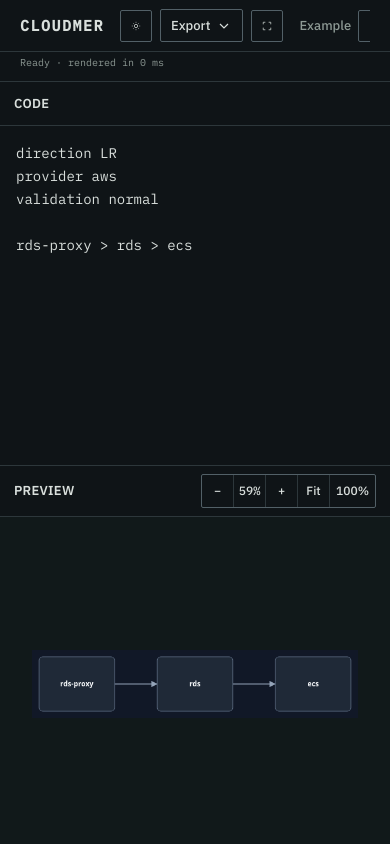
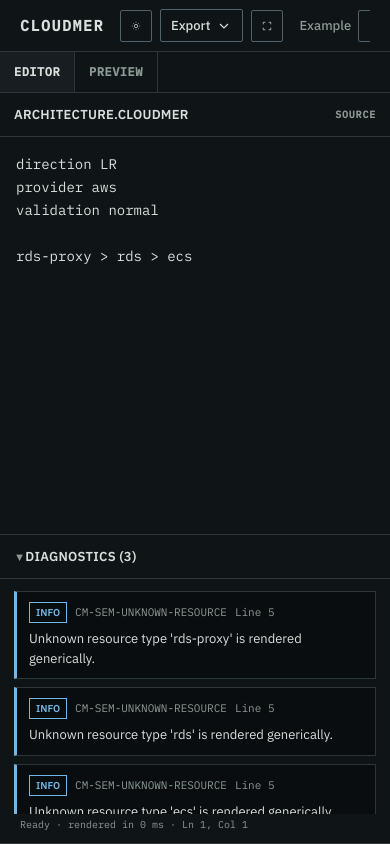
Before and after one commit to baires/archlex, a React (Vite) app in the folder apps/playground/: page / in a window 390 px wide. Shown: the top 844 px of the page. Built offline with nearby package versions, Linux system fonts and the light colour scheme; what @cloudmer/aws would draw is missing.

Commit message:
feat: add resizable responsive playground workspace

```diff
--- a/apps/playground/src/App.tsx
+++ b/apps/playground/src/App.tsx
@@ -5,6 +5,11 @@ import { CommandBar } from "./components/CommandBar.js";
 import { Diagnostics } from "./components/Diagnostics.js";
 import { Editor } from "./components/Editor.js";
 import { Preview } from "./components/Preview.js";
+import { Workspace } from "./components/Workspace.js";
+import {
+  DEFAULT_SPLIT_RATIO,
+  clampSplitRatio,
+} from "./components/workspace-state.js";
 import { ARCHITECTURE_EXAMPLES, type ArchitectureExample } from "./examples.js";
 
 const cloudmer = createCloudMer({ providers: [awsProvider(), gcpProvider()] });
@@ -31,6 +36,7 @@ interface PersistedOptions {
   direction: "LR" | "RL" | "TB" | "BT";
   validation: ValidationMode;
   theme: "dark" | "light";
+  splitRatio: number;
 }
 
 function loadPersistedOptions(): PersistedOptions {
@@ -42,12 +48,18 @@ function loadPersistedOptions(): PersistedOptions {
         direction: parsed.direction ?? "LR",
         validation: parsed.validation ?? "normal",
         theme: parsed.theme ?? "dark",
+        splitRatio: clampSplitRatio(parsed.splitRatio),
       };
     }
   } catch {
     // Corruption fallback
   }
-  return { direction: "LR", validation: "normal", theme: "dark" };
+  return {
+    direction: "LR",
+    validation: "normal",
+    theme: "dark",
+    splitRatio: DEFAULT_SPLIT_RATIO,
+  };
 }
 
 export function App() {
@@ -61,6 +73,9 @@ export function App() {
     initialOptions.validation,
   );
   const [theme, setTheme] = useState<"dark" | "light">(initialOptions.theme);
+  const [splitRatio, setSplitRatio] = useState(initialOptions.splitRatio);
+  const [cursor, setCursor] = useState({ line: 1, column: 1 });
+  const [isFullscreen, setIsFullscreen] = useState(false);
 
   const [currentSvg, setCurrentSvg] = useState<string>("");
   const [diagnostics, setDiagnostics] = useState<readonly Diagnostic[]>([]);
@@ -84,13 +99,23 @@ export function App() {
     try {
       localStorage.setItem(
         STORAGE_OPTIONS_KEY,
-        JSON.stringify({ direction, validation, theme }),
+        JSON.stringify({ direction, validation, theme, splitRatio }),
       );
     } catch {
       // Ignore storage error
     }
     document.documentElement.setAttribute("data-theme", theme);
-  }, [direction, validation, theme]);
+  }, [direction, validation, theme, splitRatio]);
+
+  useEffect(() => {
+    const syncFullscreenState = () => {
+      setIsFullscreen(document.fullscreenElement !== null);
+    };
+    document.addEventListener("fullscreenchange", syncFullscreenState);
+    syncFullscreenState();
+    return () =>
+      document.removeEventListener("fullscreenchange", syncFullscreenState);
+  }, []);
 
   // 2. 150ms Debounced Render Pipeline
   const activeControllerRef = useRef<AbortController | null>(null);
@@ -213,35 +238,44 @@ export function App() {
         onEnterFullscreen={handleEnterFullscreen}
       />
 
-      <output
-        className={`render-metadata status-badge ${
-          operationMessage?.tone ?? (isRendering ? "rendering" : "ready")
-        }`}
-        aria-live="polite"
-      >
-        {renderStatus}
-      </output>
-
-      <main className="workspace-grid">
+      <Workspace
+        splitRatio={splitRatio}
+        onSplitRatioChange={setSplitRatio}
+        editor={
           <Editor
             source={source}
             onSourceChange={setSource}
-          diagnostics={diagnostics}
+            documentLabel="architecture.cloudmer"
+            onCursorChange={setCursor}
           />
-
+        }
+        preview={
           <Preview
             svg={currentSvg}
             isRendering={isRendering}
             selectedId={selectedId}
             onSelectElement={setSelectedId}
           />
-
+        }
+        diagnosticsDrawer={
           <Diagnostics
             diagnostics={diagnostics}
             selectedId={selectedId}
             onSelectDiagnostic={(id) => setSelectedId(id)}
           />
-      </main>
+        }
+        statusBar={
+          <output
+            className={`render-metadata status-badge workspace-status-bar ${
+              operationMessage?.tone ?? (isRendering ? "rendering" : "ready")
+            }`}
+            aria-live="polite"
+          >
+            {renderStatus} · Ln {cursor.line}, Col {cursor.column}
+          </output>
+        }
+        isFullscreen={isFullscreen}
+      />
     </div>
   );
 }
--- a/apps/playground/src/components/Editor.tsx
+++ b/apps/playground/src/components/Editor.tsx
@@ -1,19 +1,21 @@
-import type { Diagnostic } from "@cloudmer/model";
-
 interface EditorProps {
   source: string;
   onSourceChange: (newSource: string) => void;
-  diagnostics: readonly Diagnostic[];
+  documentLabel: string;
+  onCursorChange: (position: { line: number; column: number }) => void;
 }
 
-export function Editor({ source, onSourceChange, diagnostics }: EditorProps) {
-  const hasErrors = diagnostics.some((d) => d.severity === "error");
-
+export function Editor({
+  source,
+  onSourceChange,
+  documentLabel,
+  onCursorChange,
+}: EditorProps) {
   return (
     <section className="editor-pane" aria-label="CloudMer Source Editor">
       <div className="pane-header">
-        <h2>Code</h2>
-        {hasErrors && <span className="error-indicator">● Errors</span>}
+        <h2>{documentLabel}</h2>
+        <span className="editor-source-label">SOURCE</span>
       </div>
 
       <div className="editor-body">
@@ -23,6 +25,17 @@ export function Editor({ source, onSourceChange, diagnostics }: EditorProps) {
           spellCheck={false}
           value={source}
           onChange={(e) => onSourceChange(e.target.value)}
+          onSelect={(event) => {
+            const beforeCursor = event.currentTarget.value.slice(
+              0,
+              event.currentTarget.selectionStart,
+            );
+            const lines = beforeCursor.split("\n");
+            onCursorChange({
+              line: lines.length,
+              column: (lines.at(-1)?.length ?? 0) + 1,
+            });
+          }}
           placeholder="# Enter CloudMer DSL source code
 # Example:
 direction LR
--- /dev/null
+++ b/apps/playground/src/components/Workspace.tsx
@@ -0,0 +1,189 @@
+import type {
+  KeyboardEvent as ReactKeyboardEvent,
+  ReactNode,
+  PointerEvent as ReactPointerEvent,
+} from "react";
+import { useRef, useState } from "react";
+import {
+  MAX_SPLIT_RATIO,
+  MIN_SPLIT_RATIO,
+  clampSplitRatio,
+} from "./workspace-state.js";
+
+export type WorkspaceTab = "editor" | "preview";
+
+interface WorkspaceProps {
+  splitRatio: number;
+  onSplitRatioChange: (value: number) => void;
+  editor: ReactNode;
+  preview: ReactNode;
+  diagnosticsDrawer: ReactNode;
+  statusBar: ReactNode;
+  isFullscreen: boolean;
+}
+
+const tabs: readonly WorkspaceTab[] = ["editor", "preview"];
+
+function labelForTab(tab: WorkspaceTab): string {
+  return tab === "editor" ? "Editor" : "Preview";
+}
+
+export function Workspace({
+  splitRatio,
+  onSplitRatioChange,
+  editor,
+  preview,
+  diagnosticsDrawer,
+  statusBar,
+  isFullscreen,
+}: WorkspaceProps) {
+  const workspaceRef = useRef<HTMLElement>(null);
+  const resizePointerIdRef = useRef<number | null>(null);
+  const [activeTab, setActiveTab] = useState<WorkspaceTab>("editor");
+
+  const updateSplitRatio = (value: number) => {
+    onSplitRatioChange(clampSplitRatio(value));
+  };
+
+  const resizeFromPointer = (clientX: number) => {
+    const workspace = workspaceRef.current;
+    if (!workspace) return;
+
+    const bounds = workspace.getBoundingClientRect();
+    if (bounds.width === 0) return;
+    updateSplitRatio((clientX - bounds.left) / bounds.width);
+  };
+
+  const handleSeparatorPointerDown = (
+    event: ReactPointerEvent<HTMLDivElement>,
+  ) => {
+    resizePointerIdRef.current = event.pointerId;
+    event.currentTarget.setPointerCapture(event.pointerId);
+    resizeFromPointer(event.clientX);
+  };
+
+  const handleSeparatorPointerMove = (
+    event: ReactPointerEvent<HTMLDivElement>,
+  ) => {
+    if (resizePointerIdRef.current !== event.pointerId) return;
+    resizeFromPointer(event.clientX);
+  };
+
+  const finishPointerResize = (event: ReactPointerEvent<HTMLDivElement>) => {
+    if (resizePointerIdRef.current !== event.pointerId) return;
+    resizePointerIdRef.current = null;
+    if (event.currentTarget.hasPointerCapture(event.pointerId)) {
+      event.currentTarget.releasePointerCapture(event.pointerId);
+    }
+  };
+
+  const handleSeparatorKeyDown = (
+    event: ReactKeyboardEvent<HTMLDivElement>,
+  ) => {
+    switch (event.key) {
+      case "ArrowLeft":
+        event.preventDefault();
+        updateSplitRatio(splitRatio - 0.02);
+        break;
+      case "ArrowRight":
+        event.preventDefault();
+        updateSplitRatio(splitRatio + 0.02);
+        break;
+      case "Home":
+        event.preventDefault();
+        updateSplitRatio(MIN_SPLIT_RATIO);
+        break;
+      case "End":
+        event.preventDefault();
+        updateSplitRatio(MAX_SPLIT_RATIO);
+        break;
+    }
+  };
+
+  const selectTab = (tab: WorkspaceTab) => {
+    setActiveTab(tab);
+  };
+
+  const handleTabKeyDown = (event: ReactKeyboardEvent<HTMLButtonElement>) => {
+    if (event.key !== "ArrowLeft" && event.key !== "ArrowRight") return;
+    event.preventDefault();
+
+    const currentIndex = tabs.indexOf(activeTab);
+    const nextIndex =
+      event.key === "ArrowRight"
+        ? (currentIndex + 1) % tabs.length
+        : (currentIndex - 1 + tabs.length) % tabs.length;
+    const nextTab = tabs[nextIndex];
+    selectTab(nextTab);
+    document.getElementById(`workspace-tab-${nextTab}`)?.focus();
+  };
+
+  return (
+    <main
+      ref={workspaceRef}
+      className={`workspace-grid${isFullscreen ? " is-fullscreen" : ""}`}
+      data-testid="workspace"
+      style={{ gridTemplateColumns: `${splitRatio * 100}% 1px 1fr` }}
+    >
+      <div className="workspace-tablist" role="tablist" aria-label="Workspace">
+        {tabs.map((tab) => (
+          <button
+            key={tab}
+            id={`workspace-tab-${tab}`}
+            type="button"
+            role="tab"
+            aria-controls={`workspace-panel-${tab}`}
+            aria-selected={activeTab === tab}
+            className="workspace-tab"
+            tabIndex={activeTab === tab ? 0 : -1}
+            onClick={() => selectTab(tab)}
+            onKeyDown={handleTabKeyDown}
+          >
+            {labelForTab(tab)}
+          </button>
+        ))}
+      </div>
+
+      <section
+        id="workspace-panel-editor"
+        className={`workspace-panel workspace-editor-panel${
+          activeTab === "editor" ? " is-active" : ""
+        }`}
+        role="tabpanel"
+        aria-labelledby="workspace-tab-editor"
+      >
+        {editor}
+      </section>
+
+      <div
+        className="workspace-splitter"
+        role="separator"
+        aria-label="Resize editor and preview"
+        aria-orientation="vertical"
+        aria-valuemin={MIN_SPLIT_RATIO * 100}
+        aria-valuemax={MAX_SPLIT_RATIO * 100}
+        aria-valuenow={Math.round(splitRatio * 100)}
+        tabIndex={0}
+        onPointerDown={handleSeparatorPointerDown}
+        onPointerMove={handleSeparatorPointerMove}
+        onPointerUp={finishPointerResize}
+        onPointerCancel={finishPointerResize}
+        onKeyDown={handleSeparatorKeyDown}
+      />
+
+      <section
+        id="workspace-panel-preview"
+        className={`workspace-panel workspace-preview-panel${
+          activeTab === "preview" ? " is-active" : ""
+        }`}
+        role="tabpanel"
+        aria-labelledby="workspace-tab-preview"
+      >
+        {preview}
+      </section>
+
+      {diagnosticsDrawer}
+      {statusBar}
+    </main>
+  );
+}
--- a/apps/playground/src/styles.css
+++ b/apps/playground/src/styles.css
@@ -266,12 +266,55 @@ select {
 
 .workspace-grid {
   display: grid;
-  grid-template-columns: minmax(18rem, 1fr) minmax(24rem, 1.5fr);
-  grid-template-rows: minmax(0, 1fr) auto;
+  grid-template-rows: minmax(0, 1fr) auto auto;
   flex: 1;
   min-height: 0;
   overflow: hidden;
   background: var(--surface-0);
+}
+
+.workspace-tablist {
+  display: none;
+}
+
+.workspace-panel {
+  min-width: 0;
+  min-height: 0;
+}
+
+.workspace-editor-panel {
+  grid-column: 1;
+  grid-row: 1;
+}
+
+.workspace-preview-panel {
+  grid-column: 3;
+  grid-row: 1;
+}
+
+.workspace-splitter {
+  grid-column: 2;
+  grid-row: 1;
+  min-height: 0;
+  background: var(--line);
+  cursor: col-resize;
+  touch-action: none;
+  transition: background-color var(--transition-fast);
+}
+
+.workspace-splitter:hover,
+.workspace-splitter:focus-visible {
+  background: var(--accent);
+}
+
+.workspace-grid > .diagnostics-pane {
+  grid-column: 1 / -1;
+  grid-row: 2;
+}
+
+.workspace-status-bar {
+  grid-column: 1 / -1;
+  grid-row: 3;
 }
 
 .pane-header {
@@ -302,7 +345,15 @@ select {
 
 .editor-pane {
   background: var(--surface-1);
-  border-right: 1px solid var(--line);
+  height: 100%;
+}
+
+.editor-source-label {
+  color: var(--text-2);
+  font-family: var(--font-code);
+  font-size: 0.625rem;
+  font-weight: 600;
+  letter-spacing: 0.08em;
 }
 
 .editor-body {
@@ -600,7 +651,7 @@ select {
   }
 }
 
-@media (max-width: 700px) {
+@media (max-width: 760px) {
   .app-shell {
     height: auto;
     min-height: 100vh;
@@ -608,13 +659,66 @@ select {
   }
 
   .workspace-grid {
-    grid-template-columns: 1fr;
-    grid-template-rows: minmax(24rem, 1fr) minmax(24rem, 1fr) auto;
+    grid-template-columns: 1fr !important;
+    grid-template-rows: auto minmax(24rem, 1fr) auto auto;
+  }
+
+  .workspace-tablist {
+    display: flex;
+    grid-column: 1;
+    grid-row: 1;
+    border-bottom: 1px solid var(--line);
+    background: var(--surface-1);
+  }
+
+  .workspace-tab {
+    min-height: 2.5rem;
+    padding: 0.5rem 0.875rem;
+    border: 0;
+    border-right: 1px solid var(--line);
+    background: transparent;
+    color: var(--text-2);
+    cursor: pointer;
+    font-family: var(--font-code);
+    font-size: 0.75rem;
+    font-weight: 600;
+    letter-spacing: 0.04em;
+    text-transform: uppercase;
+  }
+
+  .workspace-tab[aria-selected="true"] {
+    background: var(--surface-2);
+    color: var(--text-1);
+  }
+
+  .workspace-panel {
+    grid-column: 1;
+    grid-row: 2;
+    visibility: hidden;
+    pointer-events: none;
+  }
+
+  .workspace-panel.is-active {
+    visibility: visible;
+    pointer-events: auto;
+  }
+
+  .workspace-splitter {
+    display: none;
+  }
+
+  .workspace-grid > .diagnostics-pane {
+    grid-column: 1;
+    grid-row: 3;
+  }
+
+  .workspace-status-bar {
+    grid-column: 1;
+    grid-row: 4;
   }
 
   .editor-pane {
-    border-right: 0;
-    border-bottom: 1px solid var(--line);
+    height: 100%;
   }
 }
 
```
Also changed, not shown: 1 other file (tests, documents, lock files or other folders). Lines whose indentation alone changed are shown as unchanged.
